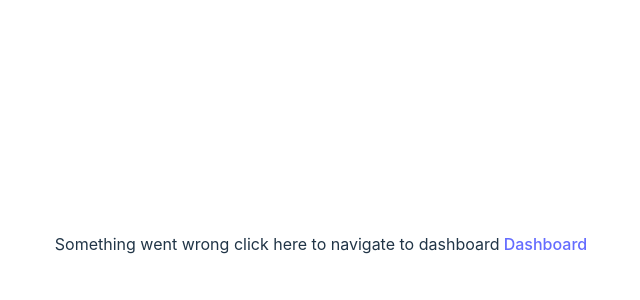
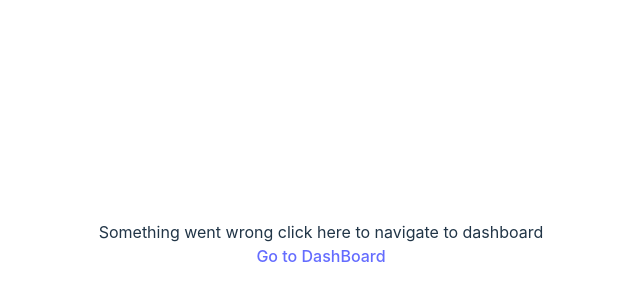
Before and after one commit to ravikanth97/Mortgage_Banking, a React (Vite) app: page /error in a window 1280 px wide. Shown: the part 156-456 px from the top of the page, without its empty margins (319-959 px from the left). Built offline with nearby package versions, Linux system fonts and the light colour scheme.

Commit message:
CSS changes

```diff
--- a/src/Error.tsx
+++ b/src/Error.tsx
@@ -5,12 +5,19 @@ const Error = () => {
     const navigate = useNavigate();
 
     return (
-        <>
-            <div className="container mx-auto">Something went wrong click here to navigate to dashboard
-                <a className="cursor-pointer" onClick={() => navigate("/accountsummary")}> Dashboard </a>
-            </div>
-        </>
-    )
+      <>
+        <div className="errorPage">
+          <div>Something went wrong click here to navigate to dashboard</div>
+          <div>
+            <a
+              className="cursor-pointer"
+              onClick={() => navigate("/accountsummary")}
+            > Go to DashBoard
+            </a>
+          </div>
+        </div>
+      </>
+    );
 }
 
 export default Error
```
